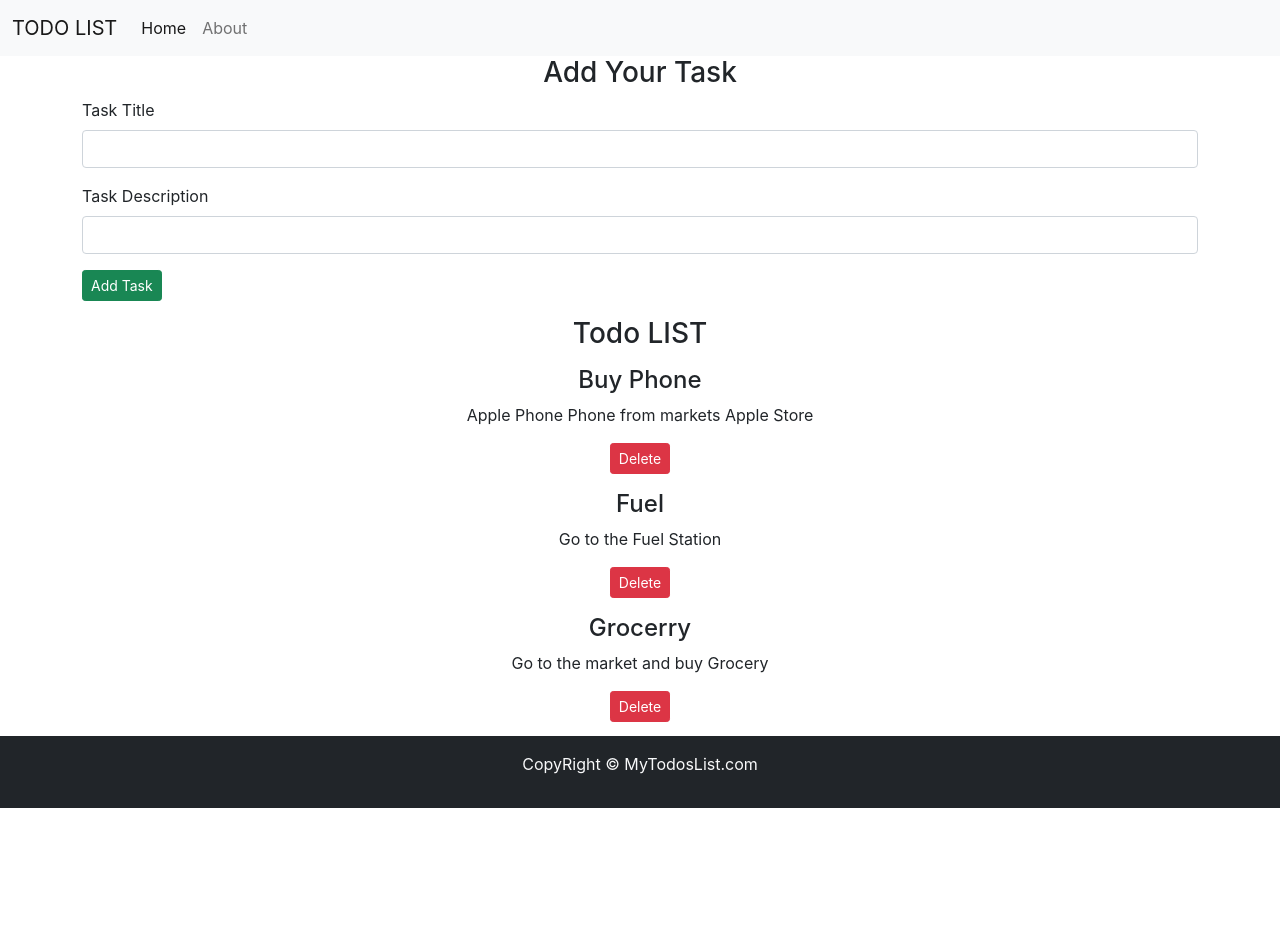
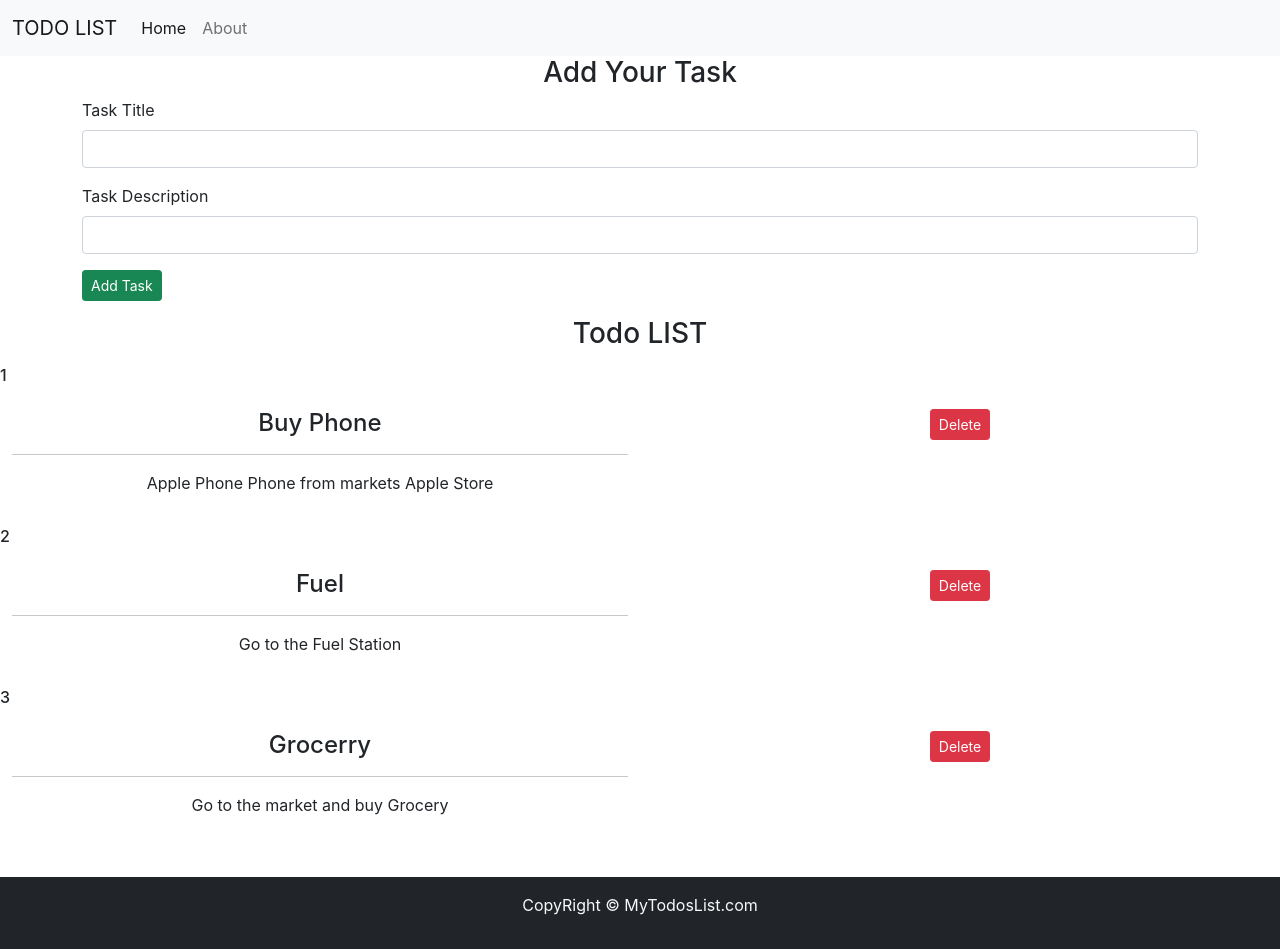
Before and after one commit to sanwalkhan/todosapp-using-react, a React (Create React App) app in the folder todosapp/: page / in a window 1280 px wide. Before the commit the page ends 808 px from the top, so only its background shows below. Built offline with nearby package versions, Linux system fonts and the light colour scheme.

Commit message:
todoapp Done

```diff
--- a/todosapp/src/App.css
+++ b/todosapp/src/App.css
@@ -1,5 +1,6 @@
 body {
-  overflow: hidden;
+  overflow-x: hidden;
+  overflow-y: scroll;
 }
 
 .App {
@@ -41,9 +42,17 @@ body {
   }
 }
 
-.footer {
-  position: absolute;
-  top: 92vh;
+/* .footer {
   width: 100%;
+} */
 
+
+.todo{
+  min-height: 70vh;
 }
+
+
+.todoitems {
+  display: flex;
+  flex-direction: row;
+}
--- a/todosapp/src/App.js
+++ b/todosapp/src/App.js
@@ -20,14 +20,16 @@ function App() {
     }))
   }
 
-  const addtodo = ( title , desc)=>{
-    let sno = todos[todos.length-1].sno +1 ;
-    let mytodo = {
-      sno : sno,
-      title : title,
-      desc : desc,
-    }
-    settodos([...todos, mytodo]);
+  const addTodo = (title,desc)=>{
+    console.log("im adding " , title , desc)
+      let sno = todos[todos.length-1].sno + 1 ;
+       const myTodo = {
+         sno: sno,
+         title : title,
+         desc : desc,
+       }
+    settodos([...todos, myTodo]);
+       console.log(myTodo)
   }
 
 const [todos, settodos] = useState(
@@ -55,7 +57,7 @@ const [todos, settodos] = useState(
     <>
   <Header title = {'TODO LIST'}  searchbar = {false}/>
 
-  <Addtodo addtodo = {addtodo}/>
+  <Addtodo addTodo = {addTodo}/>
 
   <Todos todos = {todos}  onDelete = {onDelete}/>
 
--- a/todosapp/src/components/Addtodo.js
+++ b/todosapp/src/components/Addtodo.js
@@ -1,32 +1,32 @@
 import React , {useState} from "react";
 
-export const Addtodo = ({addtodo}) => {
-    const [title, settitle] = useState('');
-    const [desc, setdesc] = useState('');
+export const Addtodo = (props) => {
+    const [title, setTitle] = useState("");
+    const [desc, setDesc] = useState("");
     const submit = (e) => {
         e.preventDefault();
         if(!title || !desc){
         alert ("Title or Desription can't be Empty")
-        addtodo(title , desc)
-    }
-    }
+        }
+        props.addTodo(title,desc)
+  }
   return (
     <div className="container ">
         <h3 className="text-center">Add Your Task</h3>
       <form onSubmit ={submit} >
         <div className="mb-3">
-          <label htmlFor="exampleInputEmail1" className="form-label">
+          <label htmlFor="title" className="form-label">
             Task Title
           </label>
           <input
             type="text"
             value = {title}
-            onChange = {(e) => {
-                settitle(e.target.value)
-            }}
+            onChange = {(e) =>
+                setTitle(e.target.value)
+            }
             className="form-control"
-            id="exampleInputEmail1"
-            aria-describedby="emailHelp"
+            id="title"
+
           />
         </div>
         <div className="mb-3">
@@ -36,9 +36,9 @@ export const Addtodo = ({addtodo}) => {
           <input
             type="text"
             value = {desc}
-            onChange = {(e) => {
-                setdesc(e.target.value)
-            }}
+            onChange = {(e) =>
+                setDesc(e.target.value)
+            }
             className="form-control"
             id="desc"
           />
--- a/todosapp/src/components/Todoitems.js
+++ b/todosapp/src/components/Todoitems.js
@@ -2,10 +2,21 @@ import React from 'react'
 
 export const Todoitems = ({todo , onDelete}) => {
     return (
+        <>
+
+            <h6 className="mb-6">{todo.sno }</h6>
+
+        <div className="todoitems">
+
         <div className="container text-center my-3">
+
             <h4>{todo.title}</h4>
+            <hr/>
             <p>{todo.desc}</p>
-            <button className="btn btn-sm btn-danger"  onClick = {() => {onDelete(todo)} } > Delete</button>
         </div>
+        <div className="container text-center my-3"><button className="btn btn-sm btn-danger"  onClick = {() => {onDelete(todo)} } > Delete</button></div>
+        </div>
+    </>
+
     )
 }
--- a/todosapp/src/components/Todos.js
+++ b/todosapp/src/components/Todos.js
@@ -3,7 +3,7 @@ import React from 'react'
 
 export const Todos = (props) => {
     return (
-        <div id="container">
+        <div className="todo">
           <h3 className="text-center my-3"> Todo LIST </h3>
           {props.todos.length === 0  ? 'No More Task' :
           props.todos.map((todo)=>{
```
